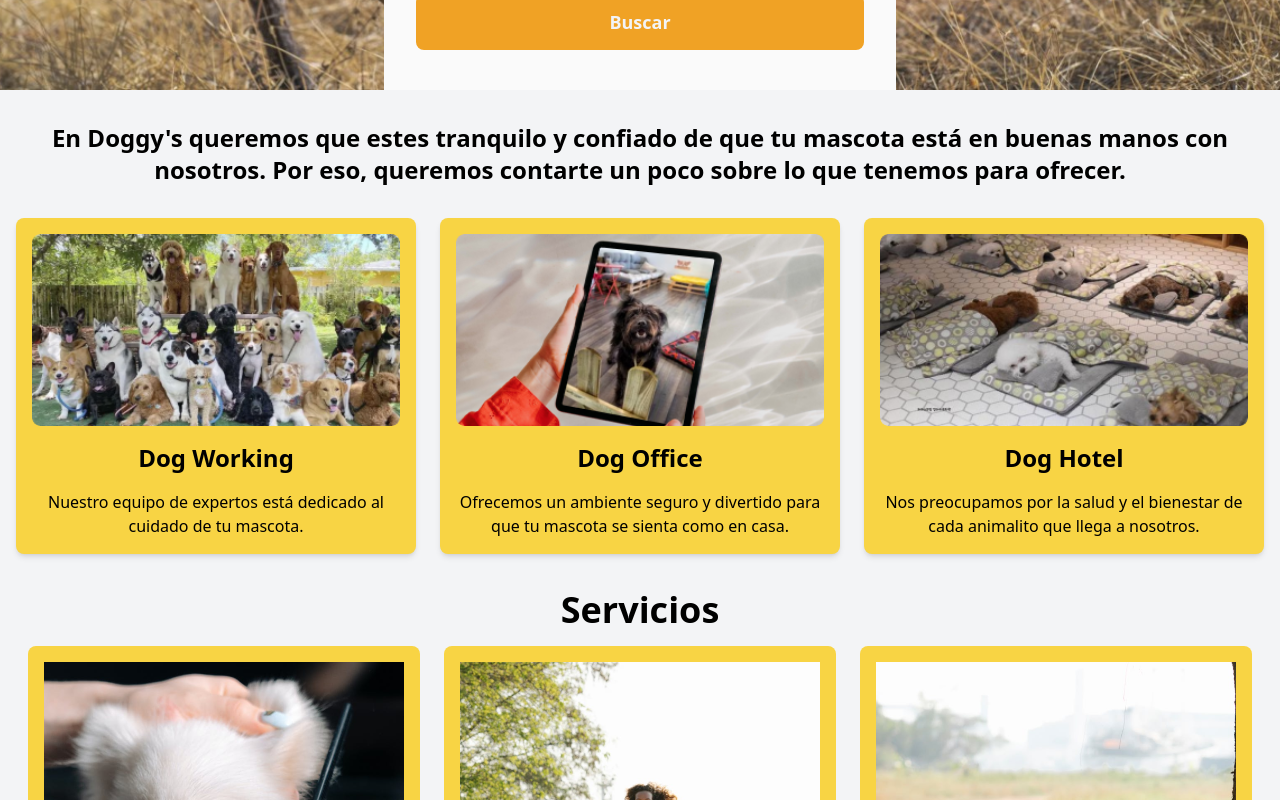
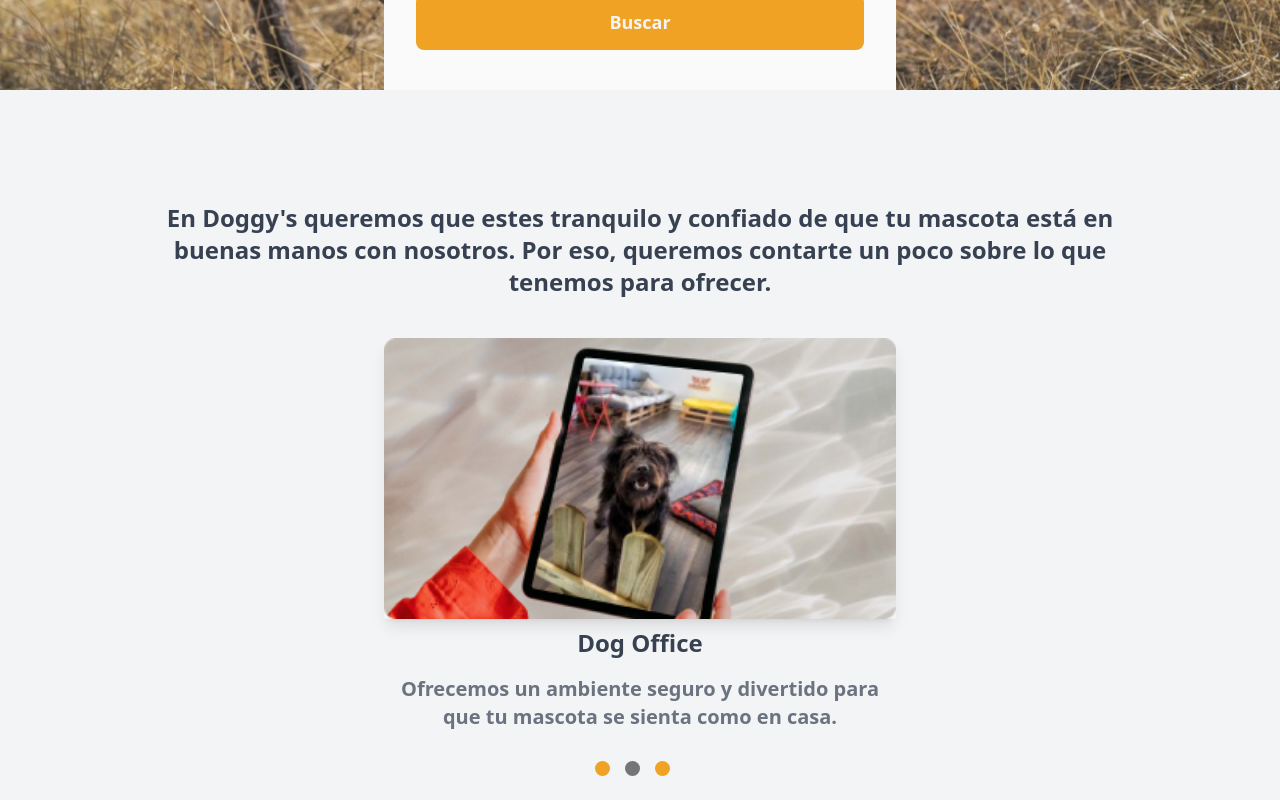
Before and after one commit to No-Country/c14-16-ft-node-react, a React (Vite) app in the folder frontend/: page / in a window 1280 px wide. Shown: the part 880-1680 px from the top of the page. Built offline with nearby package versions, Linux system fonts and the light colour scheme.

Commit message:
creacion del carrucel

```diff
--- a/frontend/package.json
+++ b/frontend/package.json
@@ -17,6 +17,7 @@
     "react-icons": "^4.11.0",
     "react-responsive-carousel": "^3.2.23",
     "react-router-dom": "^6.16.0",
+    "swiper": "^10.3.1",
     "tailwind-merge": "^1.14.0"
   },
   "devDependencies": {
@@ -29,9 +30,7 @@
     "eslint-plugin-react-hooks": "^4.6.0",
     "eslint-plugin-react-refresh": "^0.4.3",
     "postcss": "^8.4.31",
-
     "tailwindcss": "3.3.2",
-
     "vite": "^4.4.5"
   }
 }
--- /dev/null
+++ b/frontend/src/components/offer.css
@@ -0,0 +1,21 @@
+.pagination {
+    display: flex;
+    align-items: center;
+    justify-content: center;
+    margin-top: 30px;
+
+    .swiper-pagination-bullet {
+      background-color: #F0A225;
+      height: 15px;
+      width: 15px;
+      margin-right: 15px;
+      opacity: 1;
+      cursor: pointer;
+      border-radius: 100%;
+    }
+
+    .swiper-pagination-bullet-active {
+      background-color: rgb(117, 117, 117);
+      opacity: 1;
+    }
+  }
--- a/frontend/src/components/offer.jsx
+++ b/frontend/src/components/offer.jsx
@@ -1,5 +1,111 @@
+import { Swiper, SwiperSlide } from "swiper/react";
+import { Autoplay, Pagination } from "swiper/modules";
+import "./offer.css";
+import "swiper/css";
 function Offer() {
-  return <div>Offer</div>;
+  return (
+    <>
+      <div className="container mx-auto px-5 lg:px-0">
+        <section
+          id="offer"
+          /* className="min-h-screen flex items-center justify-center" */
+        >
+          <div className="md:mt-10 md:mb-20">
+            <div className="swiperContainer">
+              <Swiper
+                modules={[Pagination, Autoplay]}
+                autoplay={{
+                  delay: 5000,
+                  disableOnInteraction: false,
+                }}
+                pagination={{
+                  el: ".pagination",
+                  clickable: true,
+                }}
+                slidesPerView={1}
+                breakpoints={{
+                  "@0.00": {
+                    slidesPerView: 1,
+                    //spaceBetween: 25,
+                  },
+                  "@0.50": {
+                    slidesPerView: 1,
+                    //spaceBetween: 25,
+                  },
+                  "@1.00": {
+                    slidesPerView: 1,
+                    //spaceBetween: 25,
+                  },
+                  "@1.25": {
+                    slidesPerView: 1,
+                    //spaceBetween: 20,
+                  },
+                  "@1.50": {
+                    slidesPerView: 1,
+                    //spaceBetween: 30,
+                  },
+                  "@1.75": {
+                    slidesPerView: 1,
+                    //spaceBetween: 20,
+                  },
+                }}
+              >
+                <SwiperSlide>
+                  <div className="relative flex flex-col items-center w-[50%] h-[60%] mx-auto">
+                    <img
+                      src="/assets/Images/Dog-Working.png"
+                      alt=""
+                      className="object-cover rounded-sm shadow-lg w-full "
+                    />
+                    <h3 className="text-2xl font-bold mt-2 text-gray-700">
+                      Dog Working
+                    </h3>
+                    <p className="mt-4 text-xl font-semibold text-gray-500 text-center">
+                      Nuestro equipo de expertos está dedicado al cuidado de tu
+                      mascota.
+                    </p>
+                  </div>
+                </SwiperSlide>
+                <SwiperSlide>
+                  <div className="relative flex flex-col items-center w-[50%] h-[60%] mx-auto">
+                    <img
+                      src="/assets/Images/Dog-Office.png"
+                      alt=""
+                      className="object-cover rounded-sm shadow-lg w-full"
+                    />
+                    <h3 className="text-2xl font-bold mt-2 text-gray-700">
+                      Dog Office
+                    </h3>
+                    <p className="mt-4 text-xl font-semibold text-gray-500 text-center">
+                      Ofrecemos un ambiente seguro y divertido para que tu
+                      mascota se sienta como en casa.
+                    </p>
+                  </div>
+                </SwiperSlide>
+                <SwiperSlide>
+                  <div className="relative flex flex-col items-center w-[50%] h-[60%] mx-auto">
+                    <img
+                      src="/assets/Images/Dog-Hotel.png"
+                      alt=""
+                      className="object-cover rounded-sm shadow-lg w-full"
+                    />
+                    <h3 className="text-2xl font-bold mt-2 text-gray-700">
+                      Dog Hotel
+                    </h3>
+                    <p className="mt-4 text-xl font-semibold text-gray-500 text-center">
+                      Nos preocupamos por la salud y el bienestar de cada
+                      animalito que llega a nosotros.
+                    </p>
+                  </div>
+                </SwiperSlide>
+              </Swiper>
+            </div>
+            <div className="pagination" />
+          </div>
+        </section>
+      </div>
+    </>
+  );
 }
 
 export default Offer;
--- a/frontend/src/components/pages/home/Home.jsx
+++ b/frontend/src/components/pages/home/Home.jsx
@@ -6,6 +6,7 @@ import StyledImage from "./StyledImage";
 import "./Home.css";
 
 import Hero from "../../hero";
+import Offer from "../../offer";
 
 const Home = () => {
   const [place, setPlace] = useState("");
@@ -61,78 +62,17 @@ const Home = () => {
         <Hero />
       </header>
 
-      <main className="bg-gray-100 py-8">
-        <p className="text-2xl font-semibold text-center text-black mb-8">
-          En Doggy&#39;s queremos que estes tranquilo y confiado de que tu
-          mascota está en buenas manos con nosotros. Por eso, queremos contarte
-          un poco sobre lo que tenemos para ofrecer.
-        </p>
-        <div className="flex flex-col md:flex-row m-4 justify-center items-center gap-6">
-          {/* Box 1 */}
-          <div
-            className="md:w-1/3 bg-gray-400 rounded-lg shadow-md p-4 text-center"
-            style={{
-              background: "#f8d444",
-            }}
-          >
-            <img
-              src="/assets/Images/Dog-Working.png"
-              alt="Imagen 1"
-              className="w-full h-48 mx-auto rounded-lg"
-            />
-            <h3 className="text-2xl font-semibold text-center m-4">
-              Dog Working
-            </h3>
-            <p className="mt-4">
-              Nuestro equipo de expertos está dedicado al cuidado de tu mascota.
-            </p>
-          </div>
-
-          {/* Box 2 */}
-          <div
-            className="md:w-1/3 bg-gray-400 rounded-lg shadow-md p-4 text-center"
-            style={{
-              background: "#f8d444",
-            }}
-          >
-            <img
-              src="/assets/Images/Dog-Office.png"
-              alt="Imagen 2"
-              className="w-full h-48 mx-auto rounded-lg"
-            />
-            <h3 className="text-2xl font-semibold text-center m-4">
-              Dog Office
-            </h3>
-            <p className="mt-4">
-              Ofrecemos un ambiente seguro y divertido para que tu mascota se
-              sienta como en casa.
-            </p>
-          </div>
-
-          {/* Box 3 */}
-          <div
-            className="md:w-1/3 bg-gray-400 rounded-lg shadow-md p-4 text-center"
-            style={{
-              background: "#f8d444",
-            }}
-          >
-            <img
-              src="/assets/Images/Dog-Hotel.png"
-              alt="Imagen 3"
-              className="w-full h-48 mx-auto rounded-lg"
-            />
-            <h3 className="text-2xl font-semibold text-center m-4">
-              Dog Hotel
-            </h3>
-            <p className="mt-4">
-              Nos preocupamos por la salud y el bienestar de cada animalito que
-              llega a nosotros.
-            </p>
-          </div>
+      <main className="bg-gray-100 py-8  mx-auto">
+        <div className="mt-20 mb-10 w-[80%] mx-auto">
+          <p className="text-2xl font-semibold text-center text-gray-700 mb-8">
+            En Doggy&#39;s queremos que estes tranquilo y confiado de que tu
+            mascota está en buenas manos con nosotros. Por eso, queremos
+            contarte un poco sobre lo que tenemos para ofrecer.
+          </p>
+          <Offer />
         </div>
 
         {/* Servicios  */}
-
         <h2 className="text-4xl text-black font-bold text-center pt-5 mb-4">
           Servicios
         </h2>
```
Also changed, not shown: 1 other file (tests, documents, lock files or other folders).
